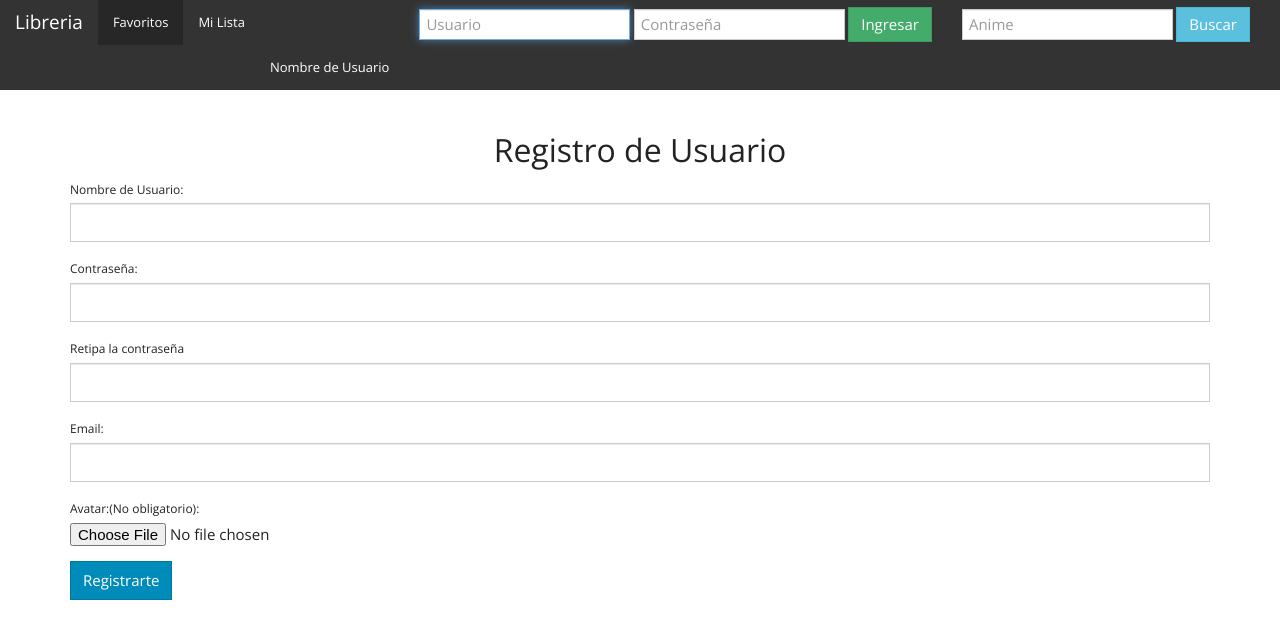
After one commit to Bossune/Proyecto_Marcado, a PHP site: page /registro.php in a window 1280 px wide. The commit adds this page. Shown: the top 639 px of the page. Run offline with PHP 8.4, Linux system fonts and the light colour scheme.

```diff
--- a/Anime.php
+++ b/Anime.php
@@ -118,13 +118,13 @@
 
                 <?php if(empty($Anime_Usuario)){?>
                 <div class="col-lg-12 col-md-12 col-sm-12 col-xs-12 ">
-                    <button class="btn btn-success btn-block " type="button ">Agregar a la Libreria</button>
+                    <a href="./php/Agregar_Anime.php?id=<?php echo $_GET['id']; ?>"><button class="btn btn-success btn-block " type="button ">Agregar a la Libreria</button></a>
                 </div>
                 <?php }
                 else
                 {?>
                 <div class="col-lg-12 col-md-12 col-sm-12 col-xs-12 ">
-                    <button class="btn btn-danger btn-block " type="button ">Borrar de la libreria</button>
+                    <a href="./php/Borrar_Anime.php?id=<?php echo $_GET['id']; ?>"><button class="btn btn-danger btn-block " type="button ">Borrar de la libreria</button></a>
                 </div>
                 <?php }?>
             </div>
--- a/index.php
+++ b/index.php
@@ -45,11 +45,17 @@
                 </ul>
                 <?php }
                     else{?>
+                <form class="navbar-form navbar-right">
+                    <a href="./registro.php"><button class="btn btn-info" type="button">Registrate! </button></a>
+                </form>
                 <form class="navbar-form navbar-right visible-lg-inline-block" action="./php/login.php" method="post">
                     <input class="form-control" type="text" name="Usuario" required="" placeholder="Usuario" autofocus="" autocomplete="on"><span> </span>
                     <input class="form-control" type="password" name="Password" required="" placeholder="Contraseña">
                     <button class="btn btn-success" type="submit">Ingresar </button>
+
                 </form>
+
+
                     <?php }?>
             </div>
         </div>
--- a/php/funciones.php
+++ b/php/funciones.php
@@ -11,7 +11,6 @@ function verificar_login($user,$password)
     {
         if($row = mysqli_fetch_assoc($query))
         {
-            chdir($_SERVER['DOCUMENT_ROOT']."/act07/");
 
             $_SESSION['Usuario'] = $row['Usuario'];
             $_SESSION['Id'] = $row['Id'];
--- /dev/null
+++ b/registro.php
@@ -0,0 +1,83 @@
+<!DOCTYPE html>
+<html>
+
+<head>
+    <meta charset="utf-8">
+    <meta name="viewport" content="width=device-width, initial-scale=1.0">
+    <title>C:\Users\Bossun\Desktop\bootstrap studio 2-win32-x64\Nueva carpeta\Libreria</title>
+    <link rel="stylesheet" href="assets/bootstrap/css/bootstrap.min.css">
+    <link rel="stylesheet" href="assets/css/user.css">
+</head>
+
+<body>
+    <nav class="navbar navbar-default">
+        <div class="container-fluid">
+            <div class="navbar-header">
+                <button type="button" class="navbar-toggle collapsed" data-toggle="collapse" data-target="#navcol-1">
+                    <span class="sr-only">Toggle navigation</span>
+                    <span class="icon-bar"></span>
+                    <span class="icon-bar"></span>
+                    <span class="icon-bar"></span>
+                </button><a class="navbar-brand navbar-link" href="#">Libreria </a></div>
+            <div class="collapse navbar-collapse" id="navcol-1">
+                <ul class="nav navbar-nav">
+                    <li class="active" role="presentation"><a href="#">Favoritos </a></li>
+                    <li role="presentation"><a href="#">Mi Lista</a></li>
+                    <li role="presentation"></li>
+                </ul>
+                <form class="navbar-form navbar-right">
+                    <input class="form-control" type="text" name="Anime" placeholder="Anime">
+                    <button class="btn btn-info" type="button">Buscar </button>
+                </form>
+                <form class="navbar-form navbar-right visible-lg-inline-block" action="./php/login.php" method="post">
+                    <input class="form-control" type="text" name="Usuario" required="" placeholder="Usuario" autofocus="" autocomplete="on"><span> </span>
+                    <input class="form-control" type="password" name="Password" required="" placeholder="Contraseña">
+                    <button class="btn btn-success" type="submit">Ingresar </button>
+
+                </form>
+                <ul class="nav navbar-nav navbar-right">
+                    <li class="dropdown"><a class="dropdown-toggle" data-toggle="dropdown" aria-expanded="false" href="#">Nombre de Usuario</a>
+                        <ul class="dropdown-menu dropdown-menu-right" role="menu">
+                            <li><a href="#">MI perfil</a></li>
+                            <li><a href="#">Desconectar </a></li>
+                        </ul>
+                    </li>
+                </ul>
+            </div>
+        </div>
+    </nav>
+    <div class="container">
+        <div class="form-group"></div>
+        <form class="bootstrap-form-with-validation" method="post" action="./php/Registro.php">
+            <h2 class="text-center">Registro de Usuario</h2>
+            <div class="form-group">
+                <label class="control-label" for="text-input">Nombre de Usuario:</label>
+                <input class="form-control" type="text" name="Nombre_Usuario" required="" id="text-input">
+            </div>
+            <div class="form-group">
+                <label class="control-label" for="password-input">Contraseña: </label>
+                <input class="form-control" type="password" name="Contraseña" required="" id="password-input">
+            </div>
+            <div class="form-group">
+                <label class="control-label" for="password-input">Retipa la contraseña </label>
+                <input class="form-control" type="password" name="Contraseña_repetido" required="" id="email-input">
+            </div>
+            <div class="form-group">
+                <label class="control-label" for="email-input">Email:</label>
+                <input class="form-control" type="email" name="Email" required="" id="email-input">
+            </div>
+            <div class="form-group">
+                <label class="control-label" for="file-input">Avatar:(No obligatorio):</label>
+                <input type="file" name="Avatar" id="file-input">
+            </div>
+            <div class="form-group">
+                <button class="btn btn-primary" type="submit">Registrarte </button>
+            </div>
+        </form>
+        <form></form>
+    </div>
+    <script src="assets/js/jquery.min.js"></script>
+    <script src="assets/bootstrap/js/bootstrap.min.js"></script>
+</body>
+
+</html>
```
Also changed, not shown: php/Agregar_Anime.php (added, +19 -0 lines), php/Borrar_Anime.php (added, +19 -0 lines), php/Registro.php (added, +27 -0 lines).
